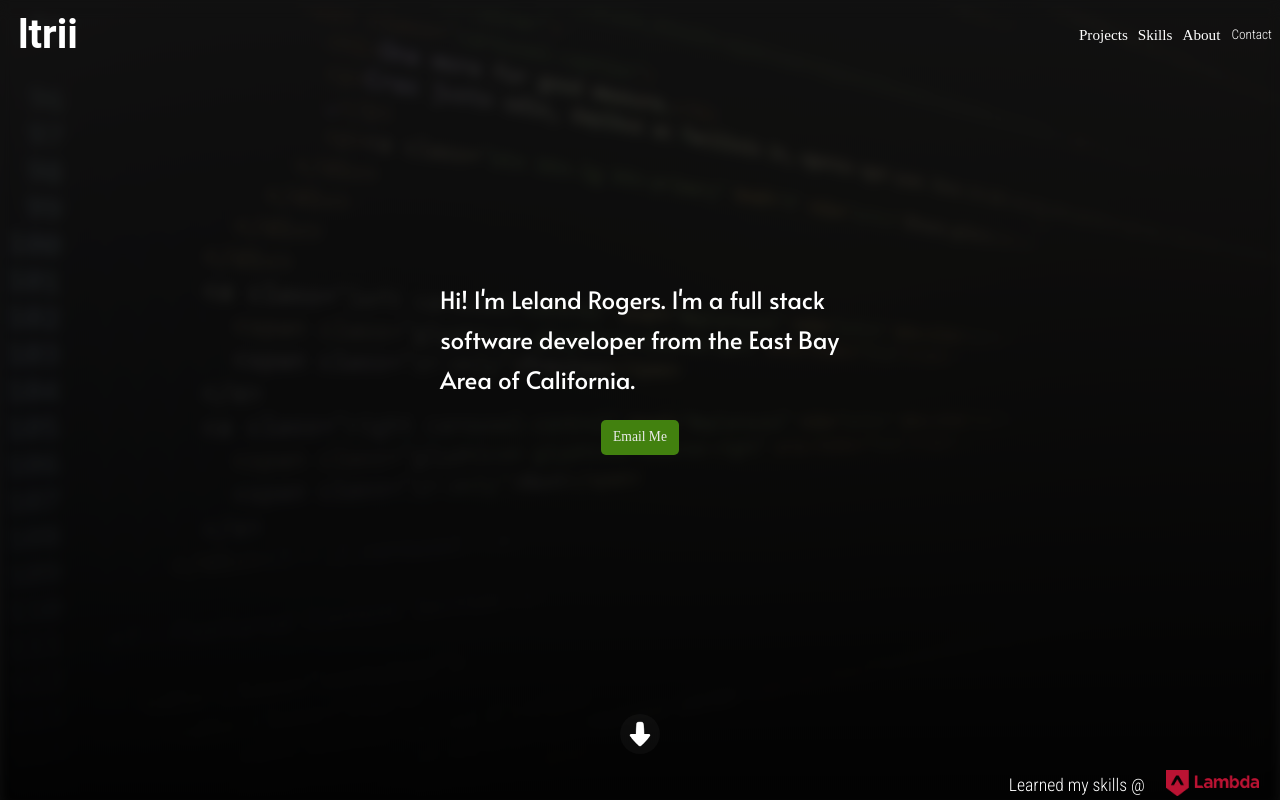
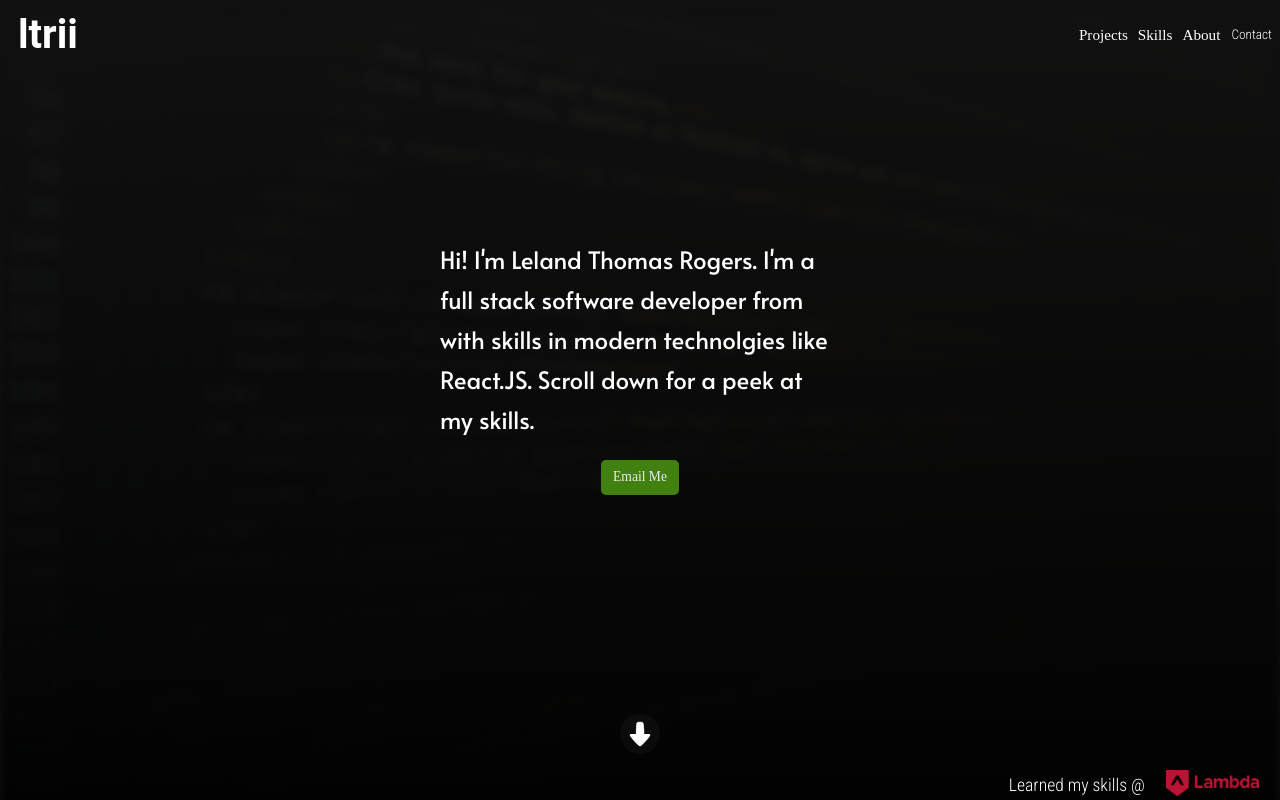
Before and after one commit to ltrii/port-ltrii, a React (Create React App) app: page / in a window 1280 px wide. Shown: the top 800 px of the page. Built offline with nearby package versions, Linux system fonts and the light colour scheme; the HTML template or start-up script is replaced by a standard one; a web font is replaced by a local one.

Commit message:
Copy updates

```diff
--- a/src/assets/css/jumbo.css
+++ b/src/assets/css/jumbo.css
@@ -1,12 +1,12 @@
 .bgHolder {
   background-image: linear-gradient(
       180deg,
-      rgba(17, 17, 17, 0.89) 0%,
+      rgba(17, 17, 17, 0.95) 0%,
       rgba(2, 2, 2, 1) 100%
     ),
     url(../../assets/img/code.jpg);
-  filter: blur(6px);
-  -webkit-filter: blur(6px);
+  filter: blur(4px);
+  -webkit-filter: blur(4px);
   z-index: -1;
   background-position: center;
   background-repeat: no-repeat;
--- a/src/components/Footer.js
+++ b/src/components/Footer.js
@@ -4,7 +4,7 @@ import "../assets/css/footer.css";
 export default function Footer() {
   return (
     <footer className="footer">
-      <div id="made">made by ltrii (Leland Rogers)</div>
+      <div id="made">made by Leland Rogers</div>
       <div id="thanks">thanks for stopping by</div>
     </footer>
   );
--- a/src/components/JumboMain.js
+++ b/src/components/JumboMain.js
@@ -11,8 +11,9 @@ export default function JumboMain() {
       <div className="bgHolder" />
       <div className="topJumbo">
         <div className="jumboText text-focus-in">
-          Hi! I'm Leland Rogers. I'm a full stack software developer from the
-          East Bay Area of California.
+          Hi! I'm Leland Thomas Rogers. I'm a full stack software developer from
+          with skills in modern technolgies like React.JS. Scroll down for a
+          peek at my skills.
         </div>
         <a className="fade-in" href="mailto:lelandtr@gmail.com" id="emailBtn">
           Email Me
```
